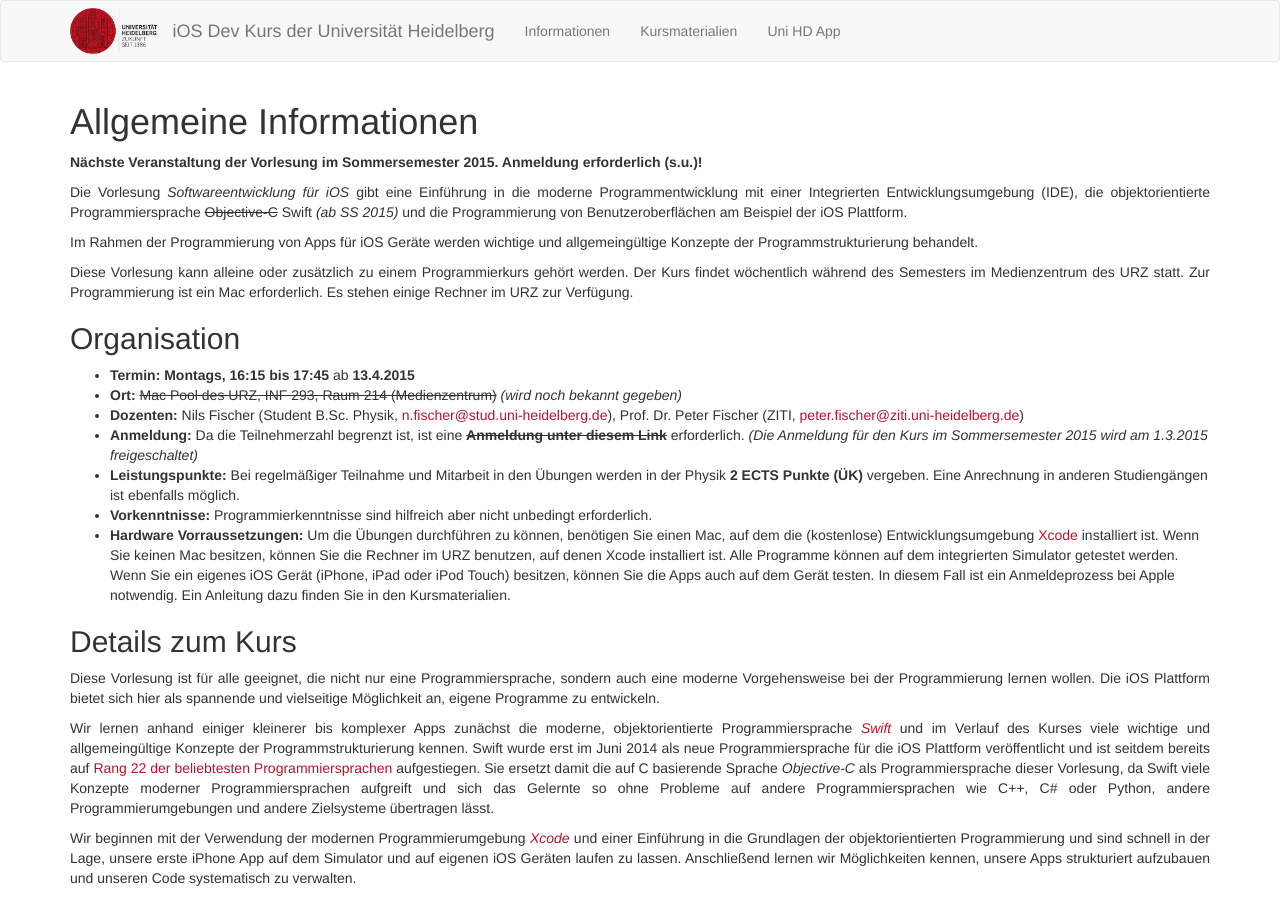
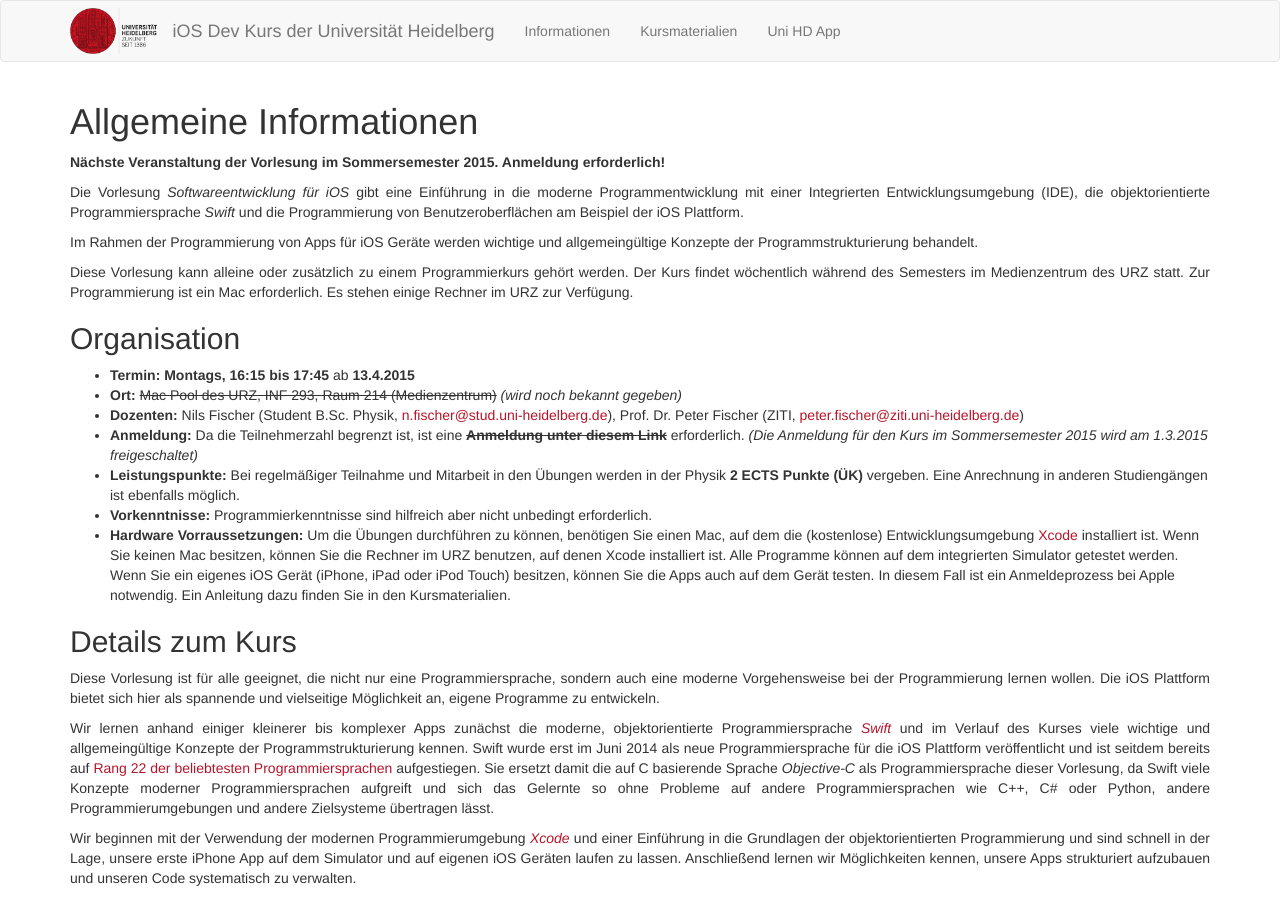
Before and after one commit to iOS-Dev-Kurs/iOS-Dev-Kurs.github.io, a Jekyll site: the page built from index.md, in a window 1280 px wide and 900 px high. Built offline with Jekyll 4.4.1, drawn with Linux system fonts in a browser that asks for light colours; Markdown is read by kramdown in place of the engine named in the settings.

Commit message:
corrections

```diff
--- a/index.md
+++ b/index.md
@@ -3,9 +3,9 @@
 title: Allgemeine Informationen
 ---
 
-**Nächste Veranstaltung der Vorlesung im Sommersemester 2015. Anmeldung erforderlich (s.u.)!**
+**Nächste Veranstaltung der Vorlesung im Sommersemester 2015. Anmeldung erforderlich!**
 
-Die Vorlesung *Softwareentwicklung für iOS* gibt eine Einführung in die moderne Programmentwicklung mit einer Integrierten Entwicklungsumgebung (IDE), die objektorientierte Programmiersprache <s>Objective-C</s> Swift *(ab SS 2015)* und die Programmierung von Benutzeroberflächen am Beispiel der iOS Plattform.
+Die Vorlesung *Softwareentwicklung für iOS* gibt eine Einführung in die moderne Programmentwicklung mit einer Integrierten Entwicklungsumgebung (IDE), die objektorientierte Programmiersprache *Swift* und die Programmierung von Benutzeroberflächen am Beispiel der iOS Plattform.
 
 Im Rahmen der Programmierung von Apps für iOS Geräte werden wichtige und allgemeingültige Konzepte der Programmstrukturierung behandelt.
 
```
